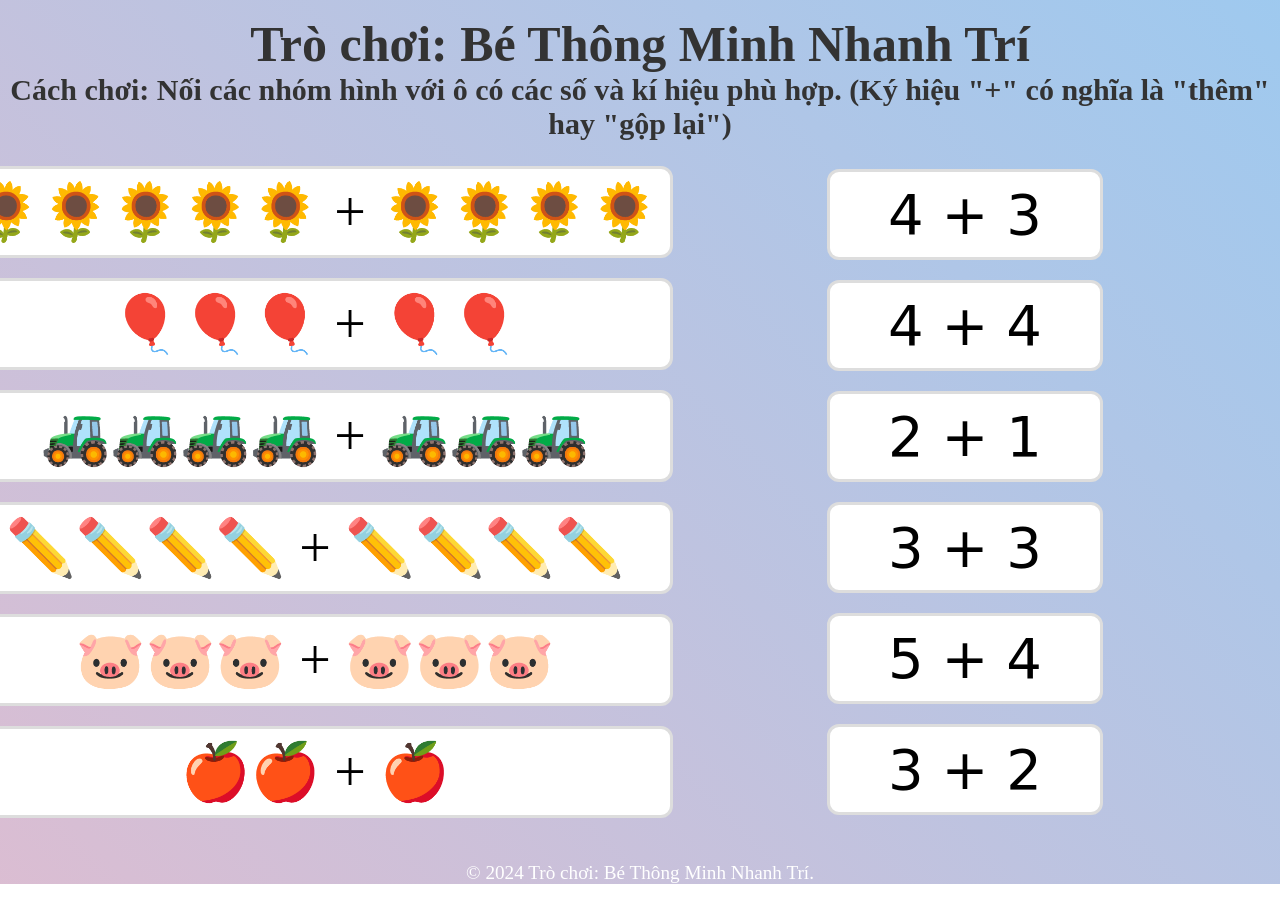
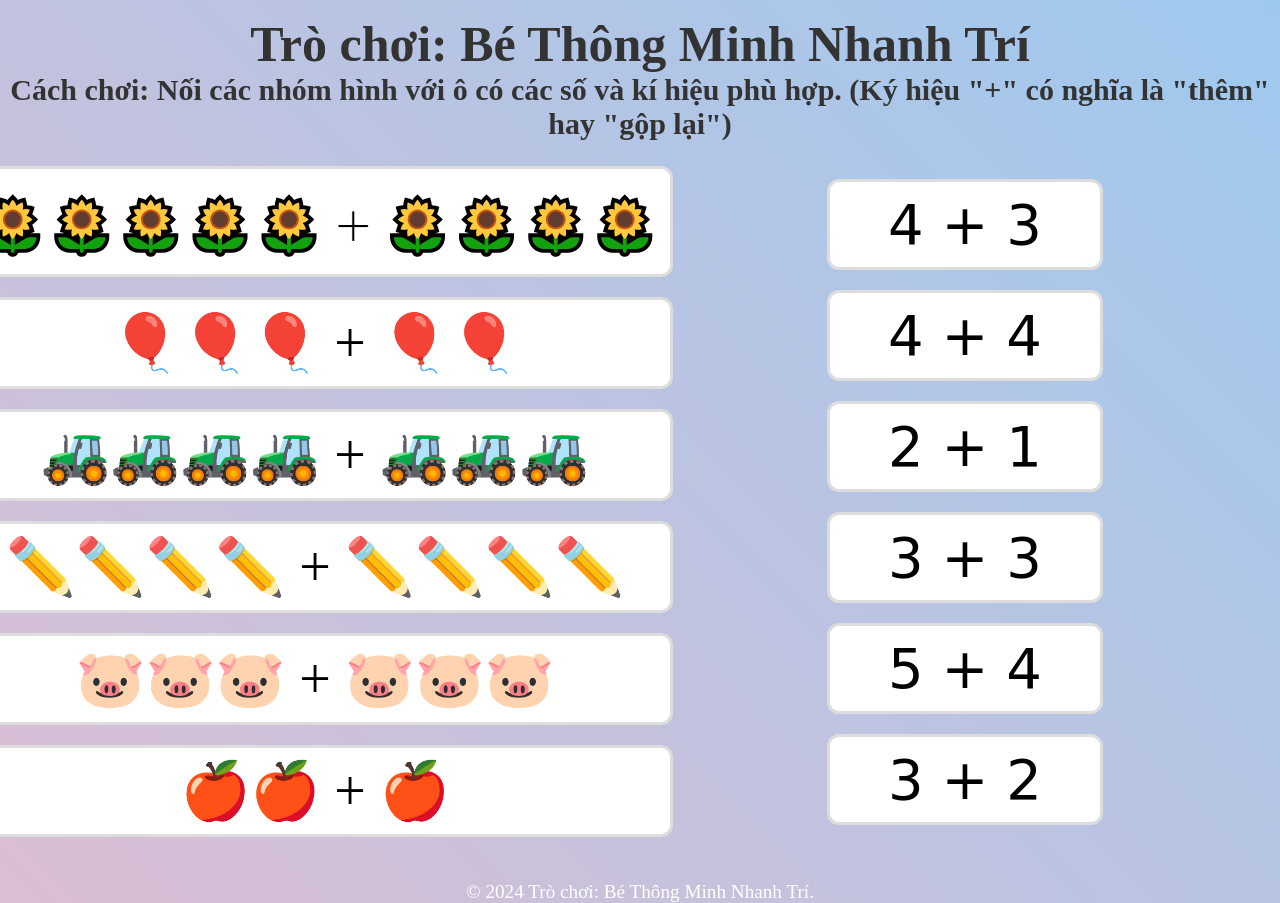
Before and after one commit to huuthotp/bevuihoctoan-5-6tuoi-nguyet, a plain HTML site: page be-thong-minh-nhanh-tri/index.html in a window 1280 px wide. Drawn offline with Linux system fonts and the light colour scheme.

Commit message:
Add files via upload

```diff
--- a/be-thong-minh-nhanh-tri/index.html
+++ b/be-thong-minh-nhanh-tri/index.html
@@ -171,7 +171,7 @@
     <h1 style="font-size: 30px;">Cách chơi: Nối các nhóm hình với ô có các số và kí hiệu phù hợp. (Ký hiệu "+" có nghĩa là "thêm" hay "gộp lại")</h1>
     <div class="container">
         <div class="images">
-            <div data-value="9">🌻🌻🌻🌻🌻 + 🌻🌻🌻🌻</div>
+            <div data-value="9"><img src="./Hoa.png" alt="Sunflowers"></div>
             <div data-value="3">🍎🍎 + 🍎</div>
             <div data-value="5">🎈🎈🎈 + 🎈🎈</div>
             <div data-value="6">🐷🐷🐷 + 🐷🐷🐷</div>
```
Also changed, not shown: be-thong-minh-nhanh-tri/Hoa.png (added).
